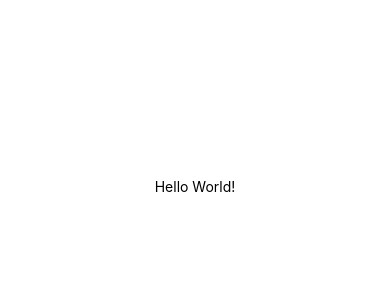
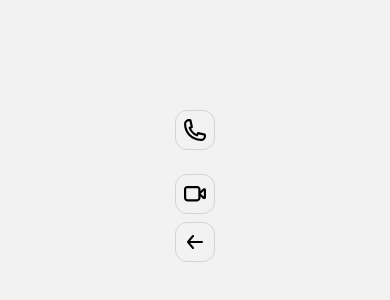
Before and after one commit to rasitcolakel/react-native-doctor-appointment, a React Native app: screen /Home in a window 390 px wide. Shown: the part 236-536 px from the top of the page. Built offline with nearby package versions, Linux system fonts and the light colour scheme.

Commit message:
React Navigation added

```diff
--- a/App.tsx
+++ b/App.tsx
@@ -1,10 +1,24 @@
-import { Text, View } from "react-native";
-import Button from "./src/components/Button";
+// In App.js in a new project
 
-export default function App() {
+import * as React from "react";
+import { NavigationContainer } from "@react-navigation/native";
+import { createNativeStackNavigator } from "@react-navigation/native-stack";
+import HomeScreen from "./src/screens/HomeScreen";
+
+const Stack = createNativeStackNavigator();
+
+function App() {
   return (
-    <View className="flex-1 items-center justify-center bg-blue-0 gap-2">
-      <Text>Hello World!</Text>
-    </View>
+    <NavigationContainer>
+      <Stack.Navigator
+        screenOptions={{
+          headerShown: false,
+        }}
+      >
+        <Stack.Screen name="Home" component={HomeScreen} />
+      </Stack.Navigator>
+    </NavigationContainer>
   );
 }
+
+export default App;
--- a/package.json
+++ b/package.json
@@ -1,10 +1,16 @@
 {
   "dependencies": {
+    "@expo/vector-icons": "^13.0.0",
+    "@react-navigation/native": "^6.0.13",
+    "@react-navigation/native-stack": "^6.9.1",
     "expo": "^46.0.0",
     "nativewind": "^2.0.11",
     "react": "18.0.0",
     "react-dom": "18.0.0",
     "react-native": "0.69.4",
+    "react-native-safe-area-context": "4.3.1",
+    "react-native-screens": "~3.15.0",
+    "react-native-svg": "12.3.0",
     "react-native-web": "~0.18.7"
   },
   "devDependencies": {
--- /dev/null
+++ b/src/assets/Icons.tsx
@@ -0,0 +1,48 @@
+import * as React from "react";
+import Svg, { Path } from "react-native-svg";
+import colors from "tailwindcss/colors";
+
+type IconProps = React.ComponentProps<typeof Svg> & {
+  color?: string;
+  size?: number;
+};
+function PhoneIcon(props: IconProps) {
+  return (
+    <Svg width={22} height={22} viewBox="0 0 22 22" fill="none" {...props}>
+      <Path
+        fillRule="evenodd"
+        clipRule="evenodd"
+        d="M5.06 2.2A2.863 2.863 0 002.2 5.06c0 8.127 6.612 14.74 14.74 14.74a2.863 2.863 0 002.837-3.22l-5.082-1.167-.314.6c-.501.957-.864 1.652-1.79 1.279-3.637-1.276-6.606-4.246-7.898-7.927-.393-.863.355-1.255 1.303-1.75l.59-.309-1.165-5.083A2.864 2.864 0 005.06 2.2zM16.94 22C7.599 22 0 14.401 0 5.06A5.065 5.065 0 016.7.273c.358.124.627.424.712.794l1.506 6.56c.083.361-.021.74-.279 1.008-.15.156-.152.16-1.516.873 1.104 2.392 3.023 4.305 5.366 5.372.715-1.365.72-1.37.876-1.52a1.11 1.11 0 011.008-.278l6.561 1.506c.369.085.669.353.792.71A5.008 5.008 0 0122 16.94c0 2.792-2.27 5.061-5.06 5.061z"
+        fill={colors.black}
+      />
+    </Svg>
+  );
+}
+
+function VideoCallIcon(props: IconProps) {
+  return (
+    <Svg width={22} height={16} viewBox="0 0 22 16" fill="none" {...props}>
+      <Path
+        fillRule="evenodd"
+        clipRule="evenodd"
+        d="M19.8 10.56L16.71 7.7l3.09-2.859v5.719zm-5.5 1.54a1.1 1.1 0 01-1.1 1.1H3.3a1.1 1.1 0 01-1.1-1.1V3.3c0-.606.493-1.1 1.1-1.1h9.9c.607 0 1.1.494 1.1 1.1v8.8zm6.613-9.74a1.888 1.888 0 00-2.036.337l-2.377 2.2V3.3c0-1.82-1.48-3.3-3.3-3.3H3.3C1.48 0 0 1.48 0 3.3v8.8c0 1.82 1.48 3.3 3.3 3.3h9.9c1.82 0 3.3-1.48 3.3-3.3v-1.596l2.377 2.199c.352.327.809.497 1.274.497.257 0 .516-.052.762-.16A1.769 1.769 0 0022 11.409V3.993c0-.714-.417-1.34-1.087-1.632z"
+        fill={colors.black}
+      />
+    </Svg>
+  );
+}
+
+function GoBackIcon(props: IconProps) {
+  return (
+    <Svg width={16} height={14} viewBox="0 0 16 14" fill="none" {...props}>
+      <Path
+        fillRule="evenodd"
+        clipRule="evenodd"
+        d="M15 6H3.135l3.633-4.36A1 1 0 105.232.36l-5 6c-.039.047-.059.102-.088.154-.024.042-.053.078-.071.124a.985.985 0 00-.072.358L0 7l.001.004c0 .122.027.243.072.358.018.046.047.082.071.124.029.052.049.107.088.154l5 6a.999.999 0 101.536-1.28L3.135 8H15a1 1 0 000-2z"
+        fill={colors.black}
+      />
+    </Svg>
+  );
+}
+
+export { PhoneIcon, VideoCallIcon, GoBackIcon };
--- /dev/null
+++ b/src/components/IconButton.tsx
@@ -0,0 +1,17 @@
+import { Text, TouchableOpacity, TouchableOpacityProps } from "react-native";
+import React from "react";
+
+type IconButtonProps = TouchableOpacityProps & {
+  classes?: string;
+};
+
+const IconButton = (props: IconButtonProps) => {
+  const { classes, children, ...rest } = props;
+  console.log("className", classes);
+  const containerClasses = `p-2 rounded-xl border border-gray-300 w-10 h-10 items-center justify-center ${classes}`;
+  return (
+    <TouchableOpacity className={containerClasses}>{children}</TouchableOpacity>
+  );
+};
+
+export default IconButton;
--- /dev/null
+++ b/src/screens/HomeScreen.tsx
@@ -0,0 +1,20 @@
+import { View, Text } from "react-native";
+import { GoBackIcon, PhoneIcon, VideoCallIcon } from "../assets/Icons";
+import IconButton from "../components/IconButton";
+export default function HomeScreen() {
+  return (
+    <View style={{ flex: 1, alignItems: "center", justifyContent: "center" }}>
+      <View className="gap-2">
+        <IconButton classes="mb-4">
+          <PhoneIcon />
+        </IconButton>
+        <IconButton>
+          <VideoCallIcon />
+        </IconButton>
+        <IconButton>
+          <GoBackIcon />
+        </IconButton>
+      </View>
+    </View>
+  );
+}
```
Also changed, not shown: 2 other files (tests, documents, lock files or other folders).
